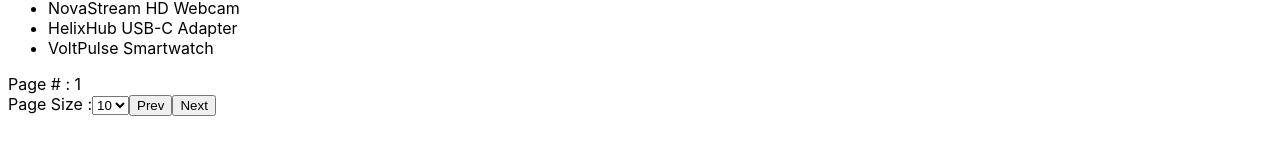
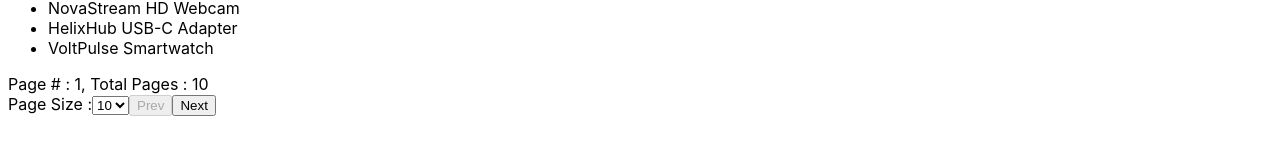
Before and after one commit to tkmagesh/Siemens-Angular-May-2026, an Angular app in the folder first-app/: page / in a window 1280 px wide. Both pictures are taken after a click on the button "Products". Shown: the part 310-464 px from the top of the page. Built offline with nearby package versions, Linux system fonts and the light colour scheme.

Commit message:
implementing pagination

```diff
--- a/first-app/src/app/products/products.html
+++ b/first-app/src/app/products/products.html
@@ -14,7 +14,7 @@
         <li>{{product.name}}</li>
     }
 </ul>
-<div>Page # : {{currPage()}}</div>
+<div>Page # : {{currPage()}}, Total Pages : {{totalPages()}}</div>
 <label>Page Size :</label>
 <select (input)="pageSize.set($any($event.target).value)">
     <option value="10">10</option>
@@ -23,5 +23,5 @@
     <option value="25">25</option>
 </select>
 
-<button (click)="currPage.set(currPage() - 1)">Prev</button>
-<button (click)="currPage.set(currPage() + 1)">Next</button>
+<button [disabled]="currPage() === 1" (click)="currPage.set(currPage() - 1)">Prev</button>
+<button [disabled]="currPage() === totalPages()" (click)="currPage.set(currPage() + 1)">Next</button>
--- a/first-app/src/app/products/products.ts
+++ b/first-app/src/app/products/products.ts
@@ -121,7 +121,7 @@
   newProductName = signal('')
   currPage = signal(1)
   pageSize = signal(10);
-  totalPages = this.productNames().length / this.pageSize()
+  totalPages = computed(() => this.productNames().length % this.pageSize() === 0 ? Math.floor(this.productNames().length / this.pageSize()) : Math.floor(this.productNames().length / this.pageSize()) + 1)
   pageStart = computed(() => ((this.currPage() - 1) * this.pageSize()))
   pageEnd = computed(() => (this.currPage() * this.pageSize()) - 1)
 
```
